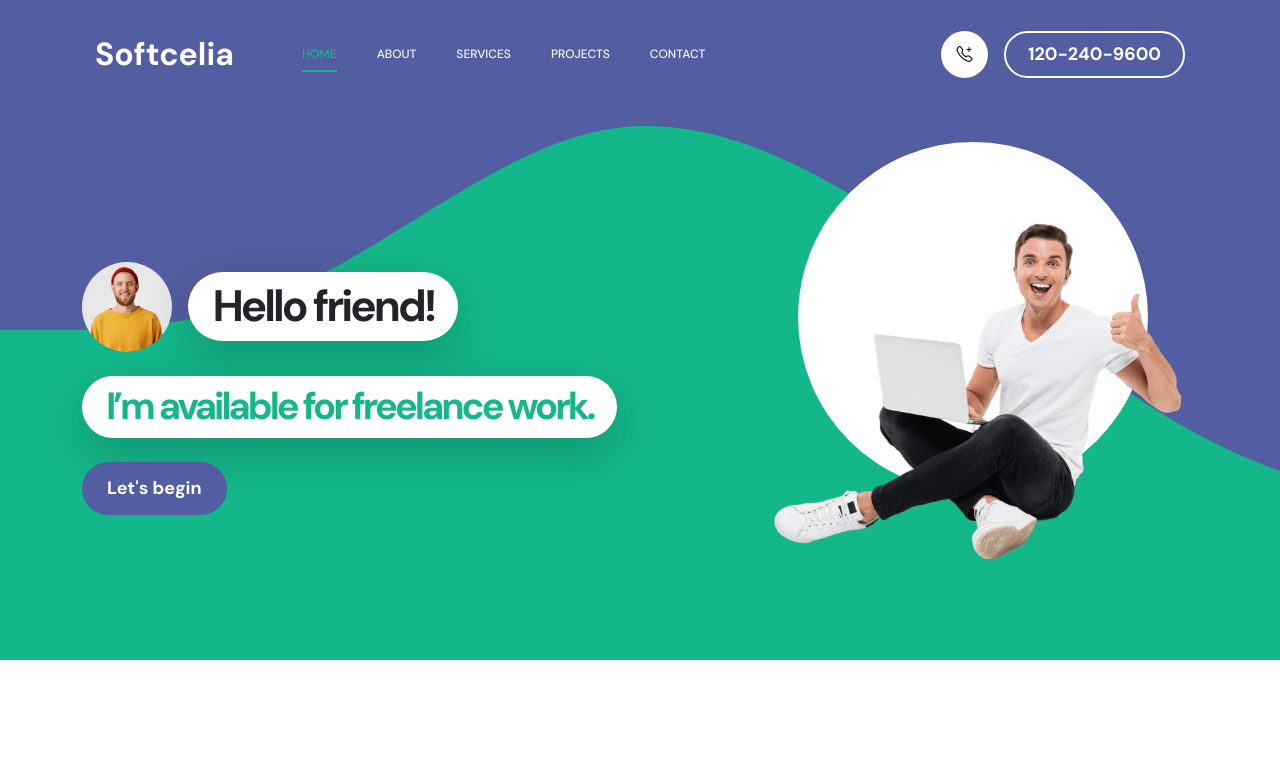
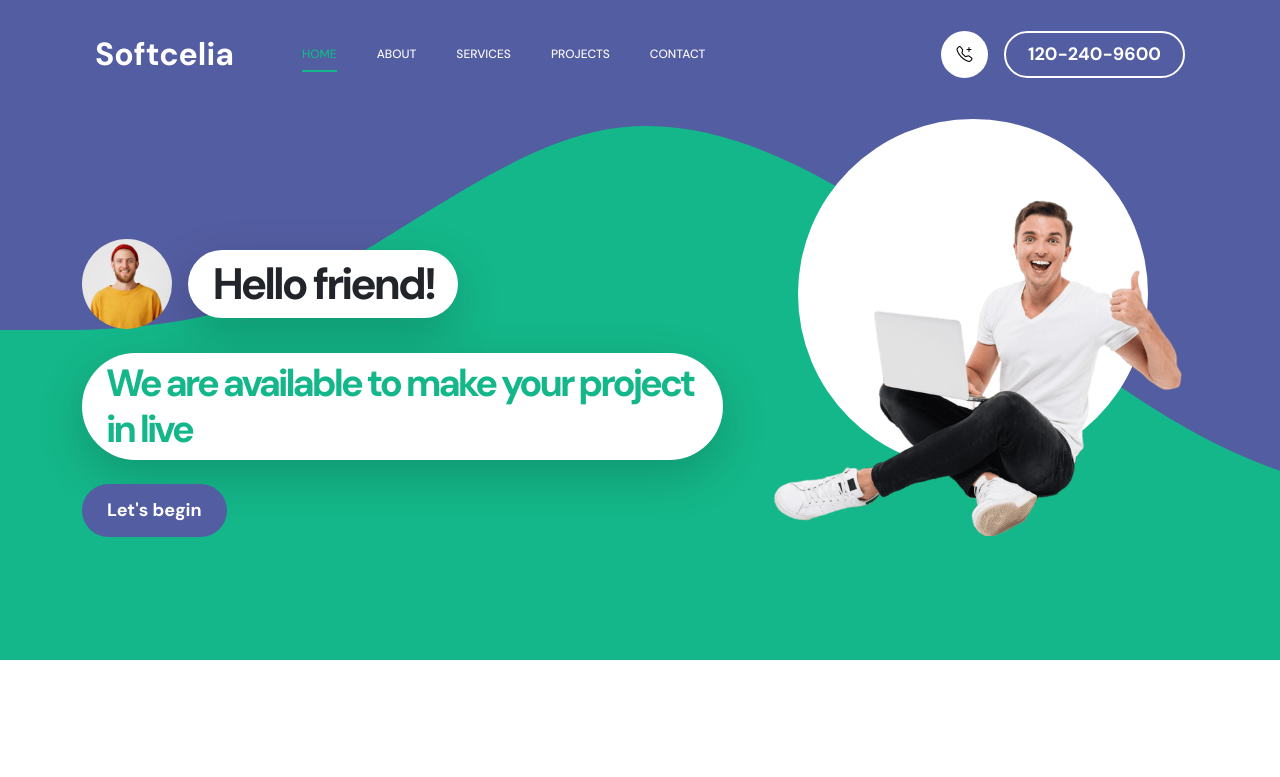
Before and after one commit to MohsinFiroz/softcelia, a plain HTML site: page index.html in a window 1280 px wide. Shown: the top 777 px of the page. Drawn offline with Linux system fonts and the light colour scheme.

Commit message:
project live

```diff
--- a/index.html
+++ b/index.html
@@ -105,7 +105,7 @@ https://templatemo.com/tm-578-first-portfolio
                                     <h1 class="hero-title ms-3 mb-0">Hello friend!</h1>
                                 </div>
 
-                                <h2 class="mb-4">I’m available for freelance work.</h2>
+                                <h2 class="mb-4">We are available to make your project in live</h2>
                                 <p class="mb-4"><a class="custom-btn btn custom-link" href="#section_2">Let's begin</a></p>
                             </div>
                         </div>
```
